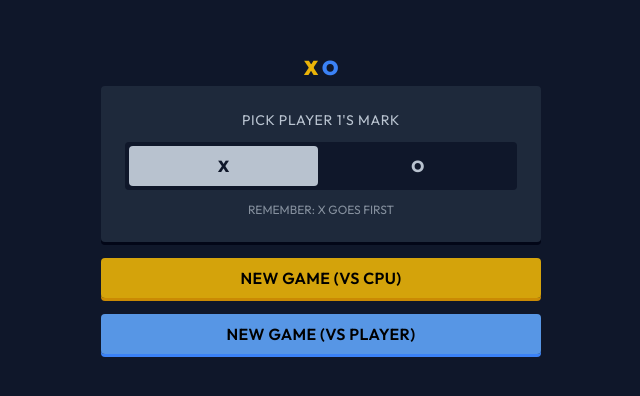
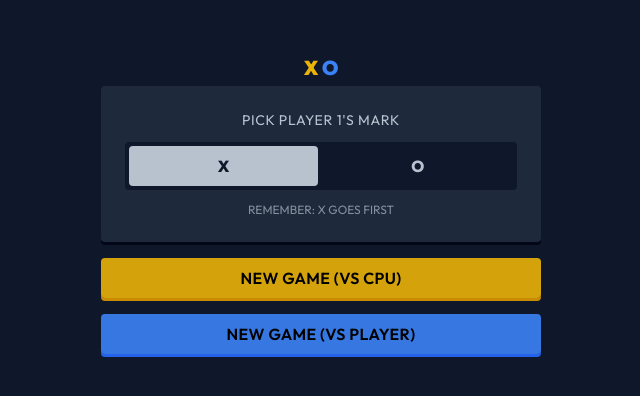
Before and after one commit to orlandodiazc/tic-tac-toe, a React (Vite) app: page / in a window 1280 px wide. Shown: the part 196-592 px from the top of the page, without its empty margins (319-959 px from the left). Built offline with nearby package versions, Linux system fonts and the light colour scheme.

Commit message:
Update links to board

```diff
--- a/package.json
+++ b/package.json
@@ -10,10 +10,11 @@
     "preview": "vite preview"
   },
   "dependencies": {
-    "@radix-ui/react-dialog": "^1.0.3",
+    "@radix-ui/react-alert-dialog": "^1.0.3",
     "@radix-ui/react-toggle-group": "^1.0.3",
     "react": "^18.2.0",
     "react-dom": "^18.2.0",
+    "react-icons": "^4.8.0",
     "react-router-dom": "^6.11.1"
   },
   "devDependencies": {
--- a/src/pages/Home.tsx
+++ b/src/pages/Home.tsx
@@ -1,4 +1,4 @@
-import Button from "../components/Button";
+import { Link } from "react-router-dom";
 import Logo from "../components/Logo";
 import * as ToggleGroup from "@radix-ui/react-toggle-group";
 
@@ -37,8 +37,18 @@ export default function Home() {
             <p className="text-xs text-slate-300/60">REMEMBER: X GOES FIRST</p>
           </div>
           <div className="flex flex-col gap-4">
-            <Button variant="yellow">NEW GAME (VS CPU)</Button>
-            <Button variant="blue">NEW GAME (VS PLAYER)</Button>
+            <Link
+              to="/play"
+              className="text-center p-2 rounded tracking-wide font-semibold shadow-down hover:opacity-90 bg-yellow-500/90 shadow-yellow-600 "
+            >
+              NEW GAME (VS CPU)
+            </Link>
+            <Link
+              to="/play"
+              className="text-center p-2 rounded tracking-wide font-semibold shadow-down hover:opacity-90 bg-blue-500/90 shadow-blue-600 "
+            >
+              NEW GAME (VS PLAYER)
+            </Link>
           </div>
         </section>
       </div>
```
Also changed, not shown: 1 other file (tests, documents, lock files or other folders).
